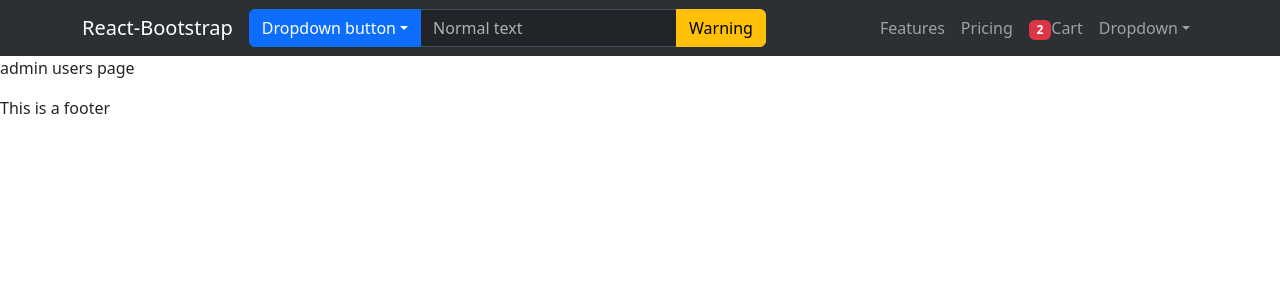
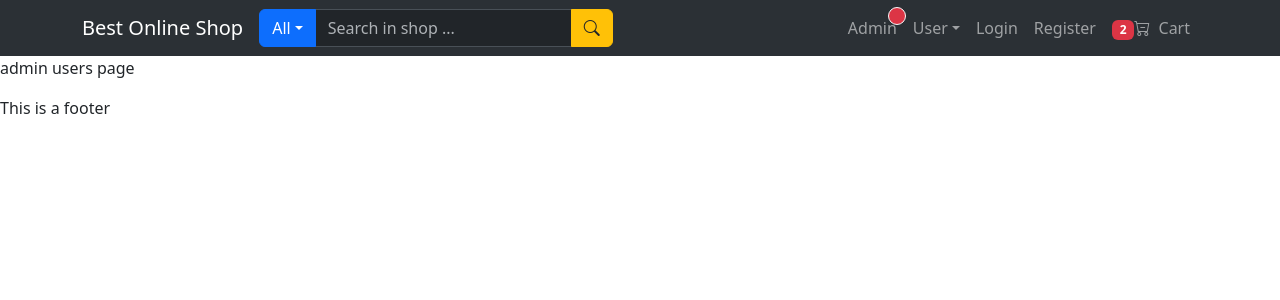
Before and after one commit to Jvilla125/ecommerce-app, a React (Create React App) app: page /admin/analytics in a window 1280 px wide. Shown: the top 300 px of the page. Built offline with nearby package versions, Linux system fonts and the light colour scheme.

Commit message:
import Link from react-router-dom to link pages so user does not have to reload the page in HeaderComponent.js

```diff
--- a/package.json
+++ b/package.json
@@ -7,9 +7,11 @@
     "@testing-library/react": "^13.4.0",
     "@testing-library/user-event": "^13.5.0",
     "bootstrap": "^5.3.0",
+    "bootstrap-icons": "^1.10.5",
     "react": "^18.2.0",
     "react-bootstrap": "^2.7.4",
     "react-dom": "^18.2.0",
+    "react-router-bootstrap": "^0.26.2",
     "react-router-dom": "^6.13.0",
     "react-scripts": "5.0.1",
     "web-vitals": "^2.1.4"
--- a/src/index.js
+++ b/src/index.js
@@ -1,6 +1,7 @@
 import React from 'react';
 import ReactDOM from 'react-dom/client';
 import 'bootstrap/dist/css/bootstrap.min.css';
+import 'bootstrap-icons/font/bootstrap-icons.css'
 import './index.css';
 import App from './App';
 import reportWebVitals from './reportWebVitals';
--- a/src/pages/components/HeaderComponent.js
+++ b/src/pages/components/HeaderComponent.js
@@ -1,44 +1,64 @@
 import React from 'react';
-import { Navbar, Nav, Container, NavDropdown, Badge, Form, Dropdown, DropdownButton, Button, InputGroup} from 'react-bootstrap';
-
+import { Navbar, Nav, Container, NavDropdown, Badge, Form, Dropdown, DropdownButton, Button, InputGroup } from 'react-bootstrap';
+import { LinkContainer } from 'react-router-bootstrap'
+import { Link } from 'react-router-dom';
 
 const HeaderComponent = () => {
     return (
         <Navbar collapseOnSelect expand="lg" className="bg-body-tertiary" bg="dark" data-bs-theme="dark">
             <Container>
-                <Navbar.Brand href="#home">React-Bootstrap</Navbar.Brand>
+                {/* Link container allows user to go to link without reloading the page */}
+                <LinkContainer to="/">
+                    <Navbar.Brand href="/">Best Online Shop</Navbar.Brand>
+                </LinkContainer>
                 <Navbar.Toggle aria-controls="responsive-navbar-nav" />
                 <Navbar.Collapse id="responsive-navbar-nav">
                     <Nav className="me-auto">
                         <InputGroup>
-                        <DropdownButton id="dropdown-basic-button" title="Dropdown button">
-                            <Dropdown.Item href="#/action-1">Action</Dropdown.Item>
-                            <Dropdown.Item href="#/action-2">Another action</Dropdown.Item>
-                            <Dropdown.Item href="#/action-3">Something else</Dropdown.Item>
-                        </DropdownButton>
-                        <Form.Control type="text" placeholder="Normal text" />
-                        <Button variant="warning">Warning</Button>
+                            <DropdownButton id="dropdown-basic-button" title="All">
+                                <Dropdown.Item >Electronics</Dropdown.Item>
+                                <Dropdown.Item >Cars</Dropdown.Item>
+                                <Dropdown.Item >Books</Dropdown.Item>
+
+                            </DropdownButton>
+                            <Form.Control type="text" placeholder="Search in shop ..." />
+                            <Button variant="warning">
+                                <i className="bi bi-search text-dark"></i>
+                            </Button>
                         </InputGroup>
 
-                        </Nav>
-                        <Nav>
-                        <Nav.Link href="#features">Features</Nav.Link>
-                        <Nav.Link href="#pricing">Pricing</Nav.Link>
-                        <Nav.Link href="#pricing"><Badge bg="danger">2</Badge>Cart</Nav.Link>
-
-                        <NavDropdown title="Dropdown" id="collasible-nav-dropdown">
-                            <NavDropdown.Item href="#action/3.1">Action</NavDropdown.Item>
-                            <NavDropdown.Item href="#action/3.2">
-                                Another action
-                            </NavDropdown.Item>
-                            <NavDropdown.Item href="#action/3.3">Something</NavDropdown.Item>
-                            <NavDropdown.Divider />
-                            <NavDropdown.Item href="#action/3.4">
-                                Separated link
-                            </NavDropdown.Item>
+                    </Nav>
+                    <Nav>
+                        <LinkContainer to="/admin/orders">
+                            <Nav.Link >Admin
+                                {/* the span will notify the user if there is a chat available */}
+                                <span className="position-absolute top-1 start-10 translate-middle p-2 bg-danger border border-light rounded-circle"></span>
+                            </Nav.Link>
+                        </LinkContainer>
+                        <NavDropdown title="User" id="collasible-nav-dropdown">
+                            {/* eventKey lets users know that we are currently on that page by highlighting it */}
+                            <NavDropdown.Item eventKey="/user/my-orders" as={Link} to="/user/my-orders">My orders</NavDropdown.Item>
+                            <NavDropdown.Item eventKey="/user/" as={Link} to="/user">My Profile</NavDropdown.Item>
+                            <NavDropdown.Item >Logout</NavDropdown.Item>
                         </NavDropdown>
+                        <LinkContainer to="/login">
+                            <Nav.Link >
+                                Login
+                            </Nav.Link>
+                        </LinkContainer>
+                        <LinkContainer to="/register">
+                            <Nav.Link >
+                                Register
+                            </Nav.Link>
+                        </LinkContainer>
+                        <LinkContainer to="/cart">
+                            <Nav.Link >
+                            <Badge bg="danger">2</Badge>
+                            <i className="bi bi-cart-dash"></i>
+                            <span className='ms-1'> Cart </span>
+                            </Nav.Link>
+                        </LinkContainer>
                     </Nav>
-
                 </Navbar.Collapse>
             </Container>
         </Navbar>
```
Also changed, not shown: 1 other file (tests, documents, lock files or other folders).
